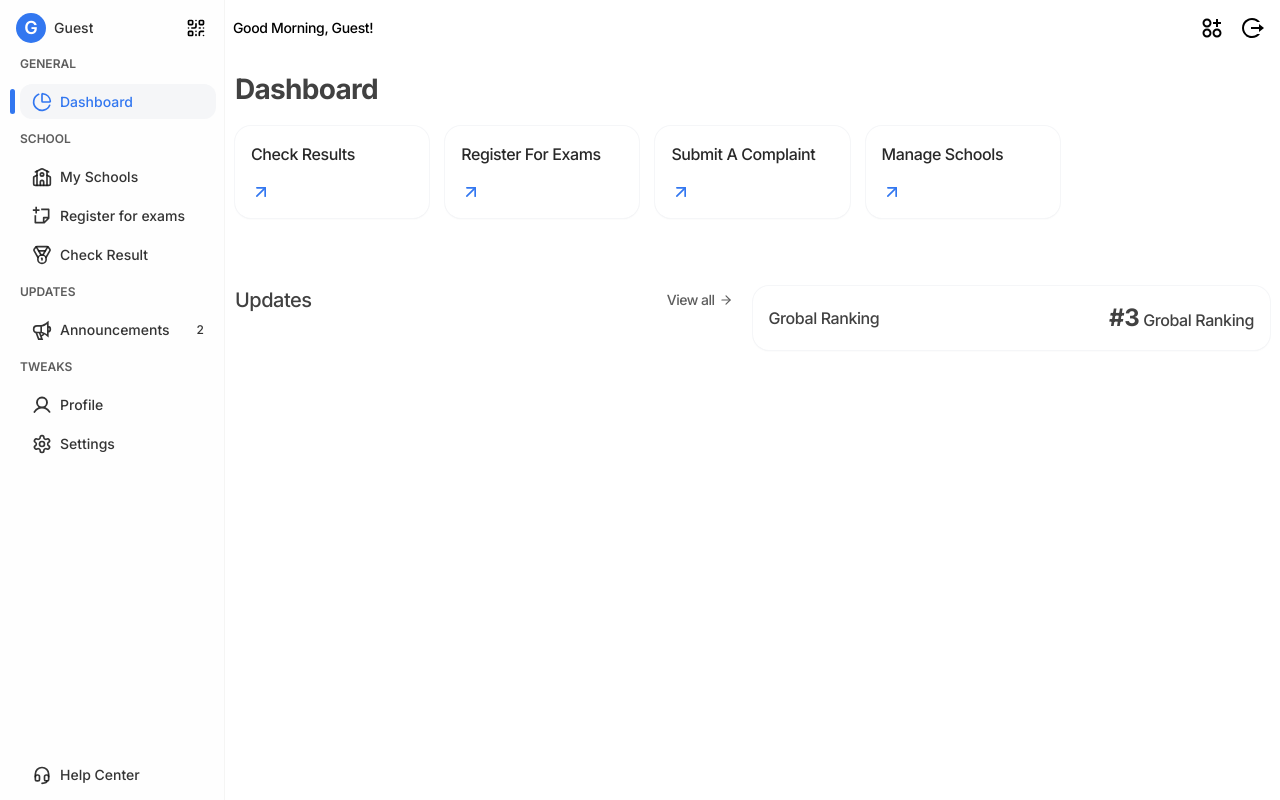
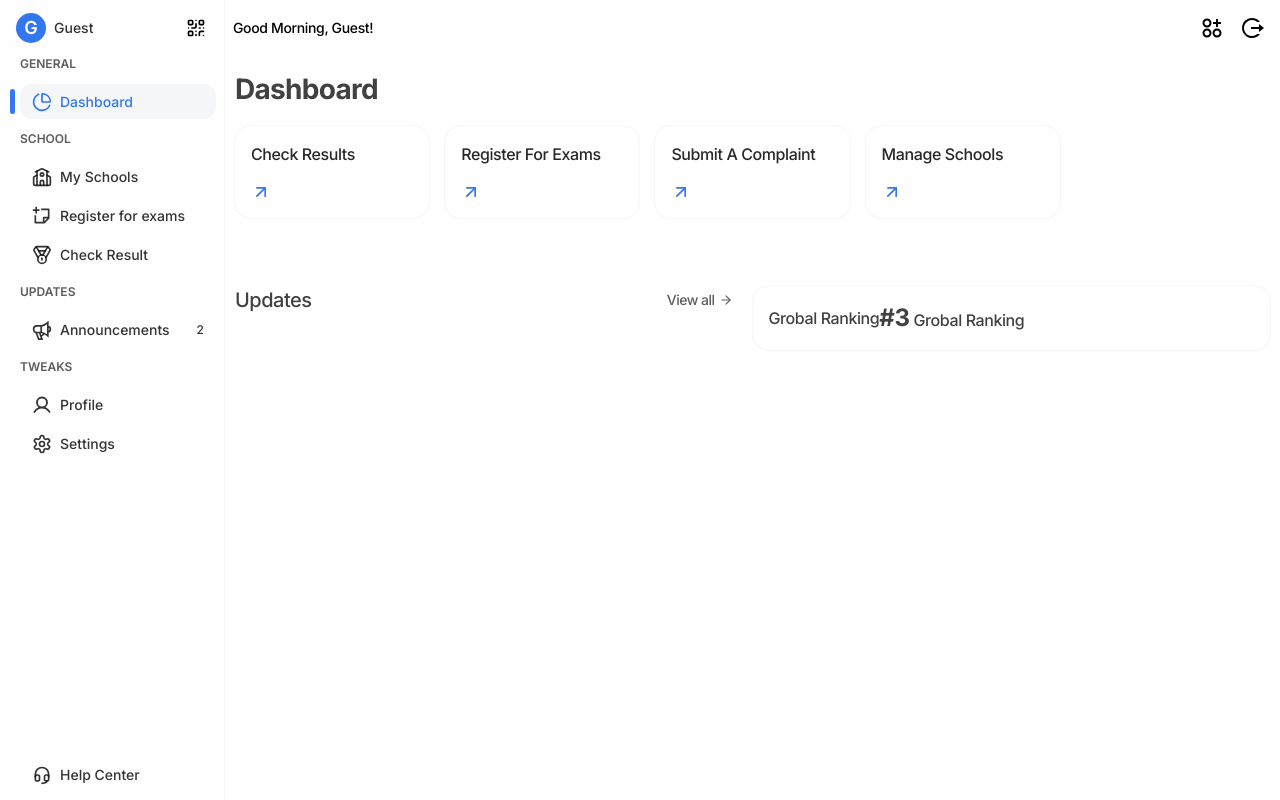
Before and after one commit to mbonikev/GradeWave, a React (Vite) app: page /#/student_dashboard in a window 1280 px wide. Built offline with nearby package versions, Linux system fonts and the light colour scheme; sample sign-in values are in the browser's storage.

Commit message:
updated src/pages/student/StudentDashboard.jsx

```diff
--- a/src/pages/student/StudentDashboard.jsx
+++ b/src/pages/student/StudentDashboard.jsx
@@ -82,7 +82,7 @@ function StudentDashboard() {
               </div>
             </div>
             <div className="w-full">
-              <div className="w-full ring-1 ring-card-bg-weak shadow-sm rounded-2xl p-4 font-medium tracking-tight mt-16 text-text-color/80 flex items-center justify-between">
+              <div className="w-full ring-1 ring-card-bg-weak shadow-sm rounded-2xl p-4 font-medium tracking-tight mt-16 text-text-color/80 flex items-center justify-start">
                 <h1 className="">Grobal Ranking</h1>
                 <h1><span className="text-2xl font-bold">#3</span> Grobal Ranking</h1>
               </div>
```
